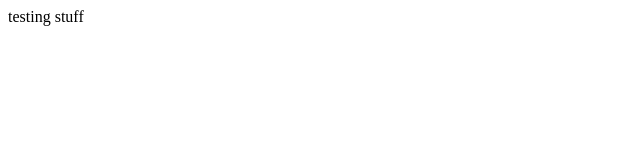
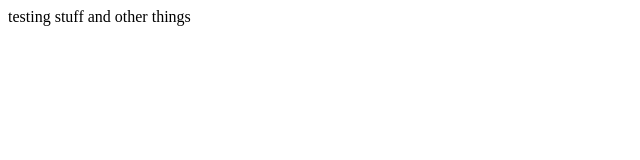
Before and after one commit to reddign/codingpirates, a plain HTML site: page test2.htm in a window 1280 px wide. Shown: the whole page, without its empty margins (0-640 px from the left). Drawn offline with Linux system fonts and the light colour scheme.

Commit message:
Update test2.htm
added another thing

```diff
--- a/test2.htm
+++ b/test2.htm
@@ -5,6 +5,6 @@
     <title>Document</title>
 </head>
 <body>
-    testing stuff
+    testing stuff and other things
 </body>
 </html>
```
